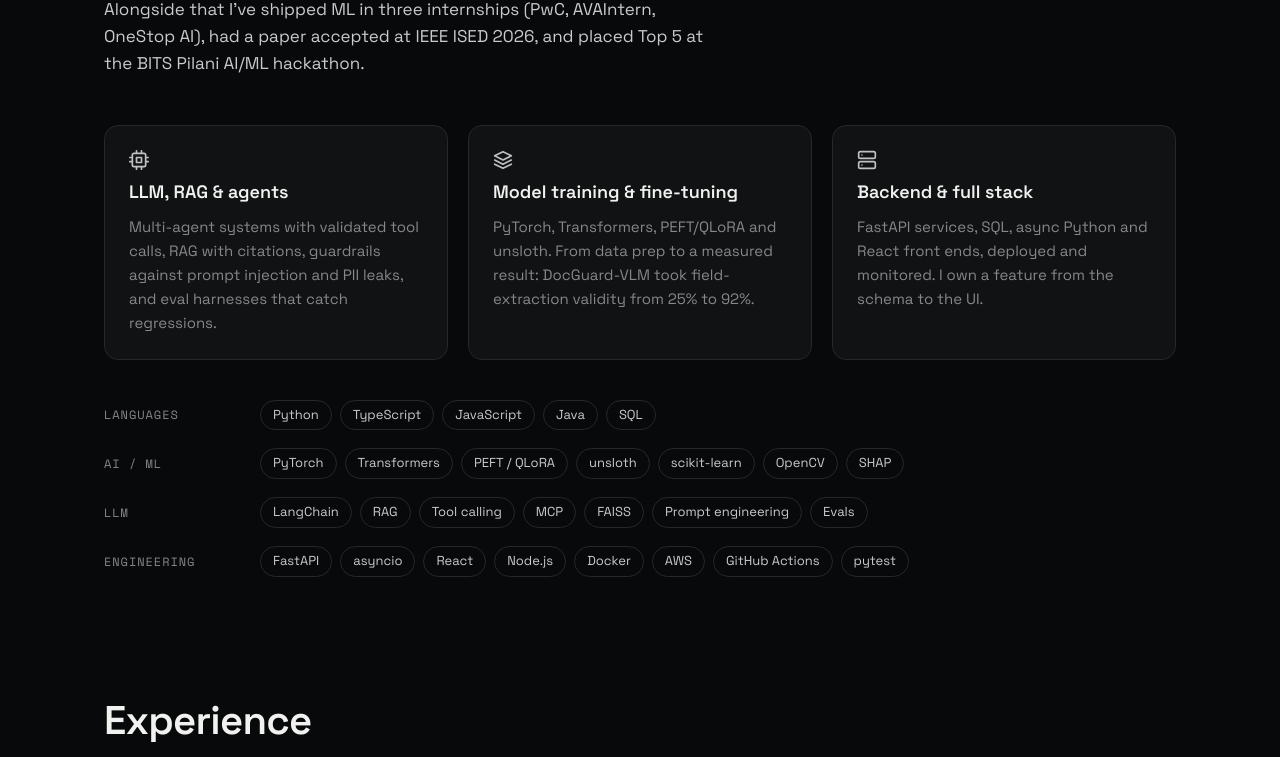
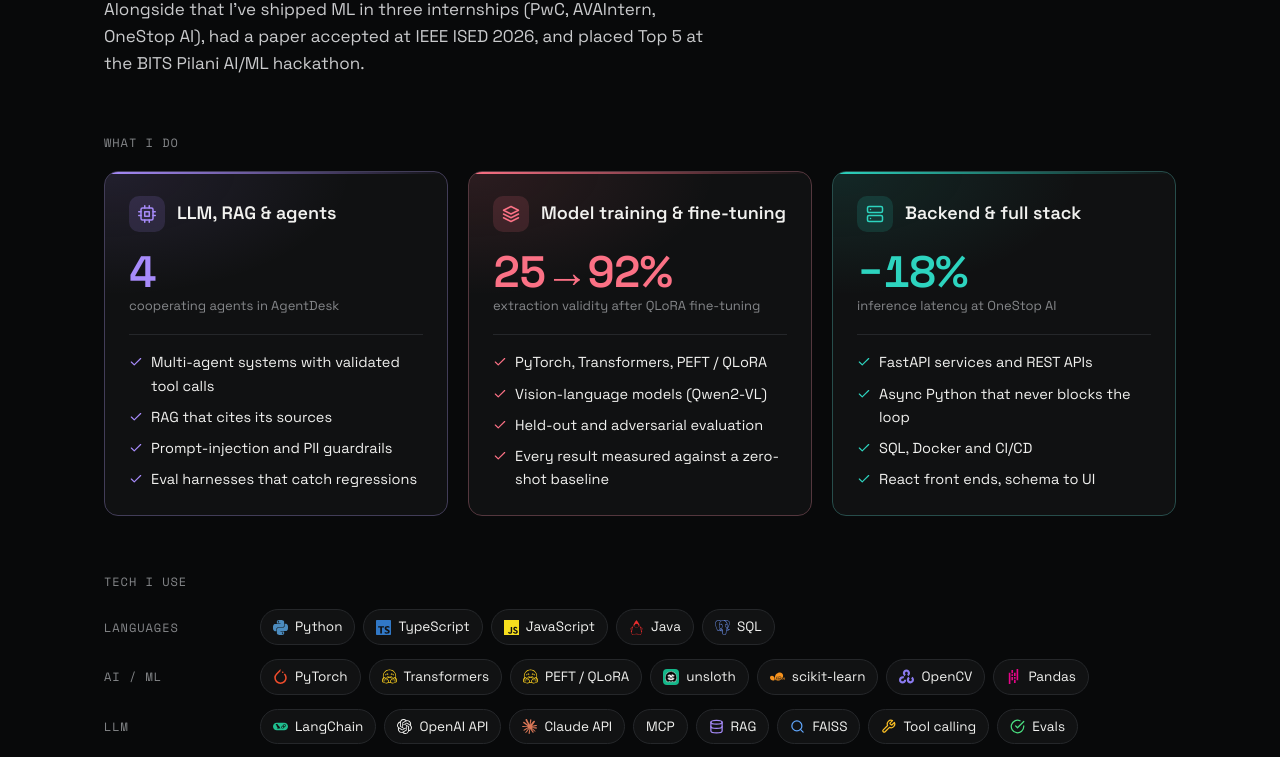
Before and after one commit to kratos0718/portfolio, a React (Vite) app: page / in a window 1280 px wide. Shown: the part 1570-2327 px from the top of the page. Built offline with nearby package versions, Linux system fonts and the light colour scheme.

Commit message:
Make 'What I do' and skills scannable
Each card leads with one proof number in its own accent colour and four short
checklist lines instead of a paragraph. Skill chips carry brand logos and
colours.

```diff
--- a/src/components/About.tsx
+++ b/src/components/About.tsx
@@ -1,7 +1,37 @@
-import { FiCpu, FiLayers, FiServer } from 'react-icons/fi';
+import type { CSSProperties } from 'react';
+import type { IconType } from 'react-icons';
+import { FiCheck, FiCpu, FiDatabase, FiLayers, FiSearch, FiServer, FiTool, FiZap, FiCheckCircle } from 'react-icons/fi';
+import { FaAws } from 'react-icons/fa';
+import {
+  SiClaude, SiDocker, SiFastapi, SiGit, SiGithubactions, SiHuggingface, SiJavascript, SiLangchain,
+  SiModelcontextprotocol, SiNodedotjs, SiNumpy, SiOpenai, SiOpencv, SiOpenjdk, SiPandas, SiPostgresql,
+  SiPytest, SiPython, SiPytorch, SiReact, SiScikitlearn, SiTypescript,
+} from 'react-icons/si';
 import { about, whatIDo, skillGroups, education } from '../data/portfolioData';
 
-const icons = [FiCpu, FiLayers, FiServer];
+const cardIcons = [FiCpu, FiLayers, FiServer];
+
+const skillIcons: Record<string, IconType> = {
+  python: SiPython, typescript: SiTypescript, javascript: SiJavascript, java: SiOpenjdk, postgres: SiPostgresql,
+  pytorch: SiPytorch, huggingface: SiHuggingface, sklearn: SiScikitlearn, opencv: SiOpencv, numpy: SiNumpy,
+  pandas: SiPandas, langchain: SiLangchain, openai: SiOpenai, claude: SiClaude, mcp: SiModelcontextprotocol,
+  rag: FiDatabase, search: FiSearch, tool: FiTool, check: FiCheckCircle, fastapi: SiFastapi, zap: FiZap,
+  react: SiReact, node: SiNodedotjs, docker: SiDocker, aws: FaAws, gha: SiGithubactions, pytest: SiPytest, git: SiGit,
+};
+
+type Skill = { name: string; icon?: string; color?: string; img?: string };
+
+function SkillChip({ skill }: { skill: Skill }) {
+  const Icon = skill.icon ? skillIcons[skill.icon] : undefined;
+  return (
+    <li className="skill-chip" style={{ '--brand': skill.color ?? 'var(--text-dim)' } as CSSProperties}>
+      {skill.img
+        ? <img src={skill.img} alt="" width={16} height={16} />
+        : Icon && <Icon size={15} aria-hidden="true" />}
+      {skill.name}
+    </li>
+  );
+}
 
 export default function About() {
   return (
@@ -23,25 +53,37 @@ export default function About() {
         </aside>
       </div>
 
+      <h3 className="label sub-label">What I do</h3>
       <div className="what-grid">
         {whatIDo.map((w, i) => {
-          const Icon = icons[i];
+          const Icon = cardIcons[i];
           return (
-            <article key={w.title} className="card what">
-              <Icon size={20} className="what-icon" aria-hidden="true" />
-              <h3 className="item-title">{w.title}</h3>
-              <p className="muted">{w.description}</p>
+            <article key={w.title} className="card what" style={{ '--accent': w.accent } as CSSProperties}>
+              <div className="what-head">
+                <span className="what-badge"><Icon size={18} aria-hidden="true" /></span>
+                <h3 className="item-title">{w.title}</h3>
+              </div>
+              <p className="what-proof">
+                <strong>{w.proof.num}</strong>
+                <span>{w.proof.label}</span>
+              </p>
+              <ul className="what-points">
+                {w.points.map(pt => (
+                  <li key={pt}><FiCheck size={14} aria-hidden="true" /> {pt}</li>
+                ))}
+              </ul>
             </article>
           );
         })}
       </div>
 
+      <h3 className="label sub-label">Tech I use</h3>
       <div className="skills">
         {skillGroups.map(g => (
           <div key={g.label} className="skill-row">
-            <h3 className="label">{g.label}</h3>
-            <ul className="chips">
-              {g.items.map(s => <li key={s}>{s}</li>)}
+            <h4 className="label">{g.label}</h4>
+            <ul className="skill-chips">
+              {g.items.map(s => <SkillChip key={s.name} skill={s} />)}
             </ul>
           </div>
         ))}
--- a/src/components/styles/site.css
+++ b/src/components/styles/site.css
@@ -149,12 +149,75 @@ a.card:hover, .project:hover { transform: translateY(-2px); }
 .about-side .label { margin-bottom: 0; }
 .about-edu { font-weight: 500; margin-bottom: 2px; }
 .edu-detail { font-size: 14px; color: var(--cyan); margin-top: 4px; }
-.what-grid { display: grid; grid-template-columns: repeat(3, 1fr); gap: 20px; margin-top: 48px; }
-.what { display: grid; gap: 10px; align-content: start; }
+.what-grid { display: grid; grid-template-columns: repeat(3, 1fr); gap: 20px; }
+.what {
+  position: relative;
+  display: grid;
+  gap: 18px;
+  align-content: start;
+  overflow: hidden;
+  border-color: color-mix(in srgb, var(--accent) 22%, var(--border));
+  background:
+    radial-gradient(120% 60% at 0% 0%, color-mix(in srgb, var(--accent) 12%, transparent), transparent 60%),
+    var(--surface);
+}
+.what::before {
+  content: '';
+  position: absolute;
+  inset: 0 0 auto 0;
+  height: 2px;
+  background: linear-gradient(90deg, var(--accent), transparent);
+}
+.what:hover { border-color: color-mix(in srgb, var(--accent) 45%, var(--border)); transform: translateY(-2px); }
+.what-head { display: flex; align-items: center; gap: 12px; }
+.what-badge {
+  display: grid;
+  place-items: center;
+  width: 36px;
+  height: 36px;
+  flex: none;
+  border-radius: 10px;
+  color: var(--accent);
+  background: color-mix(in srgb, var(--accent) 14%, transparent);
+}
+.what-proof { display: grid; gap: 2px; }
+.what-proof strong {
+  font-size: clamp(34px, 4vw, 44px);
+  font-weight: 600;
+  letter-spacing: -0.03em;
+  line-height: 1;
+  color: var(--accent);
+  font-variant-numeric: tabular-nums;
+}
+.what-proof span { font-size: 13px; color: var(--text-dim); }
+.what-points { list-style: none; display: grid; gap: 8px; padding-top: 16px; border-top: 1px solid var(--border); }
+.what-points li { display: flex; gap: 8px; align-items: baseline; font-size: 14.5px; color: var(--text); }
+.what-points svg { flex: none; color: var(--accent); transform: translateY(2px); }
 .what-icon { color: var(--cyan); }
-.skills { display: grid; gap: 18px; margin-top: 40px; }
+
+.skills { display: grid; gap: 14px; }
 .skill-row { display: grid; grid-template-columns: 140px 1fr; gap: 16px; align-items: center; }
 .skill-row .label { margin: 0; }
+.skill-chips { display: flex; flex-wrap: wrap; gap: 8px; list-style: none; }
+.skill-chip {
+  display: inline-flex;
+  align-items: center;
+  gap: 7px;
+  padding: 6px 12px;
+  font-size: 13.5px;
+  color: var(--text);
+  border: 1px solid var(--border);
+  border-radius: 999px;
+  background: var(--surface);
+  transition: border-color 0.2s, background 0.2s, transform 0.2s;
+}
+.skill-chip svg { color: var(--brand); flex: none; }
+.skill-chip img { border-radius: 4px; }
+.skill-chip:hover {
+  border-color: color-mix(in srgb, var(--brand) 55%, transparent);
+  background: color-mix(in srgb, var(--brand) 10%, transparent);
+  transform: translateY(-1px);
+}
 
 /* ── Experience ──────────────────────────── */
 .jobs { list-style: none; display: grid; gap: 20px; }
@@ -316,7 +379,7 @@ a.card:hover, .project:hover { transform: translateY(-2px); }
 @media (prefers-reduced-motion: reduce) {
   .hero { animation: none; }
   .reveal-ready .reveal { opacity: 1; transform: none; transition: none; }
-  .card, .btn, .cert, .org-strip li { transition: none; transform: none !important; }
+  .card, .btn, .cert, .org-strip li, .skill-chip { transition: none; transform: none !important; }
 }
 
 /* ── Medium screens ──────────────────────── */
--- a/src/data/portfolioData.ts
+++ b/src/data/portfolioData.ts
@@ -35,23 +35,63 @@ export const about = [
 export const whatIDo = [
   {
     title: 'LLM, RAG & agents',
-    description: 'Multi-agent systems with validated tool calls, RAG with citations, guardrails against prompt injection and PII leaks, and eval harnesses that catch regressions.',
+    accent: '#A78BFA',
+    proof: { num: '4', label: 'cooperating agents in AgentDesk' },
+    points: ['Multi-agent systems with validated tool calls', 'RAG that cites its sources', 'Prompt-injection and PII guardrails', 'Eval harnesses that catch regressions'],
   },
   {
     title: 'Model training & fine-tuning',
-    description: 'PyTorch, Transformers, PEFT/QLoRA and unsloth. From data prep to a measured result: DocGuard-VLM took field-extraction validity from 25% to 92%.',
+    accent: '#FB7185',
+    proof: { num: '25→92%', label: 'extraction validity after QLoRA fine-tuning' },
+    points: ['PyTorch, Transformers, PEFT / QLoRA', 'Vision-language models (Qwen2-VL)', 'Held-out and adversarial evaluation', 'Every result measured against a zero-shot baseline'],
   },
   {
     title: 'Backend & full stack',
-    description: 'FastAPI services, SQL, async Python and React front ends, deployed and monitored. I own a feature from the schema to the UI.',
+    accent: '#2DD4BF',
+    proof: { num: '−18%', label: 'inference latency at OneStop AI' },
+    points: ['FastAPI services and REST APIs', 'Async Python that never blocks the loop', 'SQL, Docker and CI/CD', 'React front ends, schema to UI'],
   },
 ];
 
+// icon keys map to brand logos in About.tsx; color is the brand color, lightened where it vanishes on black.
 export const skillGroups = [
-  { label: 'Languages', items: ['Python', 'TypeScript', 'JavaScript', 'Java', 'SQL'] },
-  { label: 'AI / ML', items: ['PyTorch', 'Transformers', 'PEFT / QLoRA', 'unsloth', 'scikit-learn', 'OpenCV', 'SHAP'] },
-  { label: 'LLM', items: ['LangChain', 'RAG', 'Tool calling', 'MCP', 'FAISS', 'Prompt engineering', 'Evals'] },
-  { label: 'Engineering', items: ['FastAPI', 'asyncio', 'React', 'Node.js', 'Docker', 'AWS', 'GitHub Actions', 'pytest'] },
+  { label: 'Languages', items: [
+    { name: 'Python', icon: 'python', color: '#4B8BBE' },
+    { name: 'TypeScript', icon: 'typescript', color: '#3178C6' },
+    { name: 'JavaScript', icon: 'javascript', color: '#F7DF1E' },
+    { name: 'Java', icon: 'java', color: '#EA2D2E' },
+    { name: 'SQL', icon: 'postgres', color: '#6B8FE8' },
+  ] },
+  { label: 'AI / ML', items: [
+    { name: 'PyTorch', icon: 'pytorch', color: '#EE4C2C' },
+    { name: 'Transformers', icon: 'huggingface', color: '#FFD21E' },
+    { name: 'PEFT / QLoRA', icon: 'huggingface', color: '#FFD21E' },
+    { name: 'unsloth', img: '/logos/orgs/unslothai.png' },
+    { name: 'scikit-learn', icon: 'sklearn', color: '#F7931E' },
+    { name: 'OpenCV', icon: 'opencv', color: '#8B7BF0' },
+    { name: 'Pandas', icon: 'pandas', color: '#E70488' },
+  ] },
+  { label: 'LLM', items: [
+    { name: 'LangChain', icon: 'langchain', color: '#1FBF8F' },
+    { name: 'OpenAI API', icon: 'openai', color: '#F1F1EF' },
+    { name: 'Claude API', icon: 'claude', color: '#D97757' },
+    { name: 'MCP', icon: 'mcp', color: '#F1F1EF' },
+    { name: 'RAG', icon: 'rag', color: '#A78BFA' },
+    { name: 'FAISS', icon: 'search', color: '#60A5FA' },
+    { name: 'Tool calling', icon: 'tool', color: '#FBBF24' },
+    { name: 'Evals', icon: 'check', color: '#4ADE80' },
+  ] },
+  { label: 'Engineering', items: [
+    { name: 'FastAPI', icon: 'fastapi', color: '#05A898' },
+    { name: 'asyncio', icon: 'zap', color: '#FBBF24' },
+    { name: 'React', icon: 'react', color: '#61DAFB' },
+    { name: 'Node.js', icon: 'node', color: '#5FA04E' },
+    { name: 'Docker', icon: 'docker', color: '#2496ED' },
+    { name: 'AWS', icon: 'aws', color: '#FF9900' },
+    { name: 'GitHub Actions', icon: 'gha', color: '#2088FF' },
+    { name: 'pytest', icon: 'pytest', color: '#0A9EDC' },
+    { name: 'Git', icon: 'git', color: '#F05032' },
+  ] },
 ];
 
 export const education = [
```
